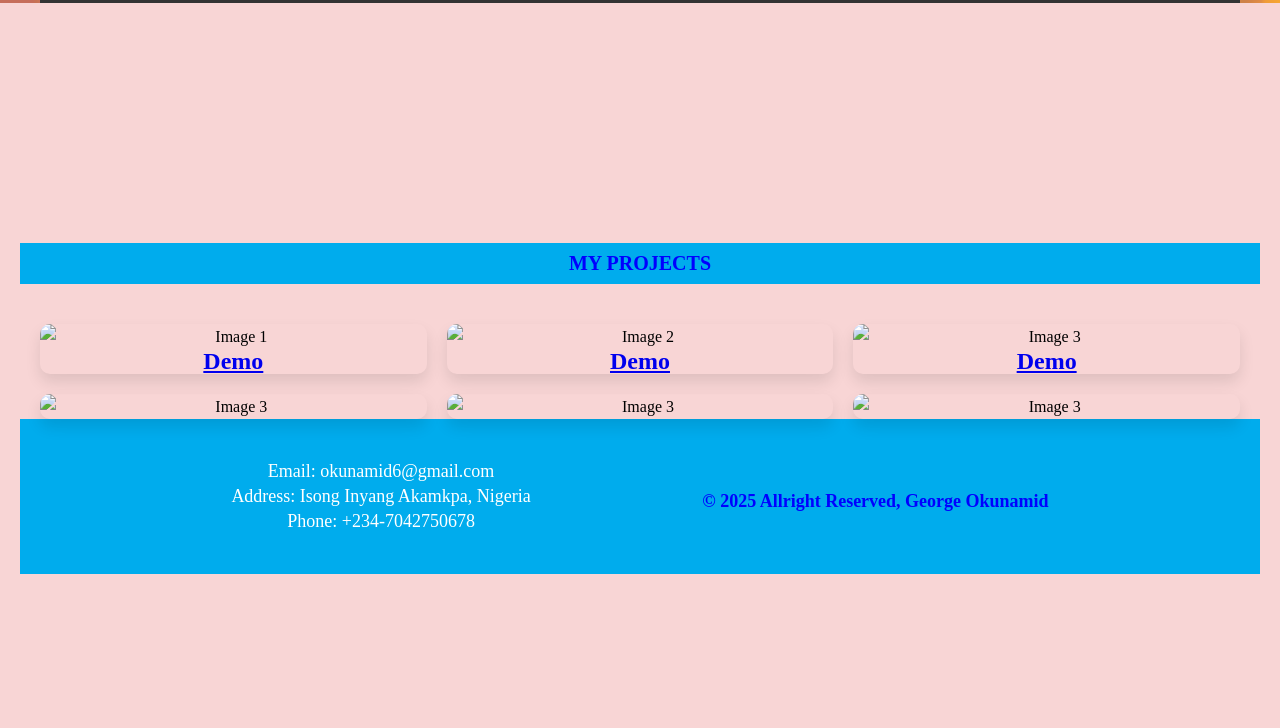
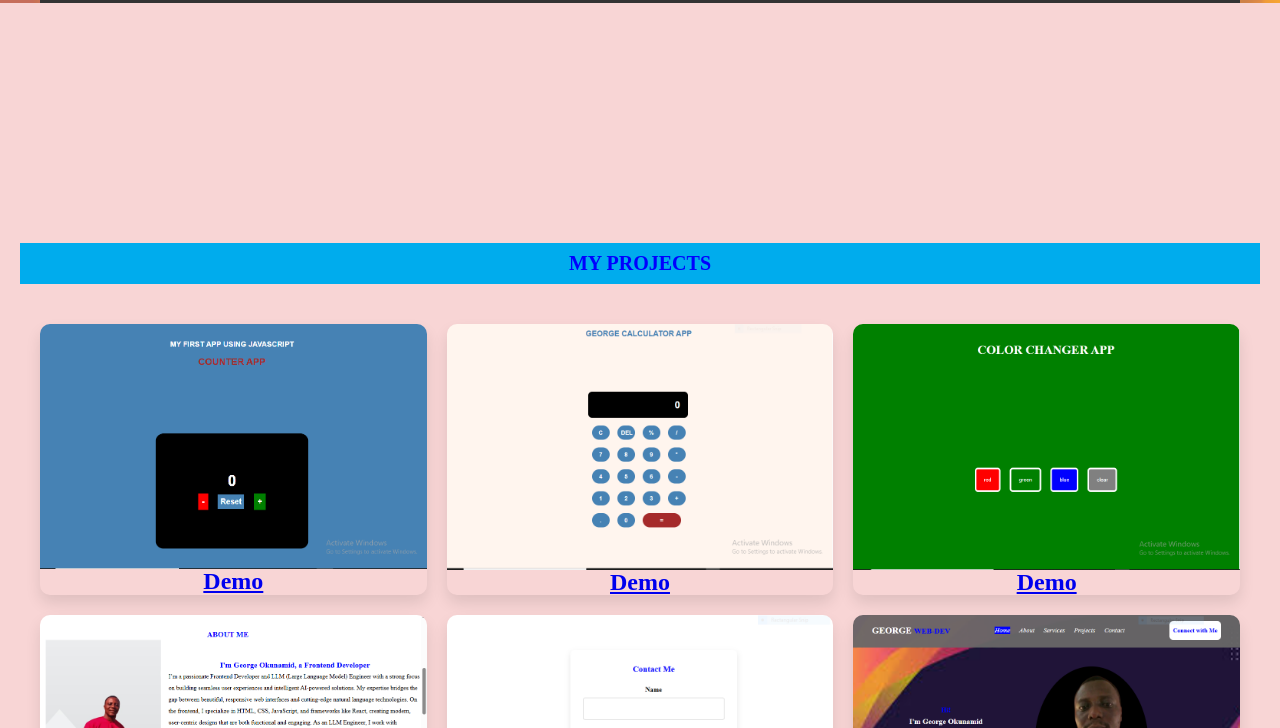
Before and after one commit to georgetech25/job-search, a plain HTML site: page project.html in a window 1280 px wide. Shown: the part 72-800 px from the top of the page. Drawn offline with Linux system fonts and the light colour scheme; files whose address does not match are found by name.

Commit message:
Update project.html

```diff
--- a/project.html
+++ b/project.html
@@ -43,27 +43,27 @@
         <h1>MY PROJECTS</h1>
         <div class="gallery">
             <div class="gallery-item">
-                <img src="images/counter app.PNG" alt="Image 1">
+                <img src="counter app.PNG" alt="Image 1">
                 <h2><a href="https://georgetech25.github.io/counter/" target="_blang" noopener noreferrer>Demo</a></h2>
             </div>
             <div class="gallery-item">
-                <img src="images/calculator.PNG" alt="Image 2">
+                <img src="calculator.PNG" alt="Image 2">
                 <h2><a href="https://georgetech25.github.io/calculator/"target="_blang" noopener noreferrer>Demo</a></h2>
             </div>
             <div class="gallery-item">
-                <img src="images/color changer.PNG" alt="Image 3">
+                <img src="color changer.PNG" alt="Image 3">
                 <h2><a href="https://georgetech25.github.io/coclor_changer/"target="_blang" noopener noreferrer>Demo</a></h2>
             </div>
             <div class="gallery-item">
-                <img src="images/about page.PNG" alt="Image 3">
+                <img src="about page.PNG" alt="Image 3">
 
             </div>
             <div class="gallery-item">
-                <img src="images/form.PNG" alt="Image 3">
+                <img src="form.PNG" alt="Image 3">
 
             </div>
             <div class="gallery-item">
-                <img src="images/hero-section.PNG" alt="Image 3">
+                <img src="hero-section.PNG" alt="Image 3">
 
             </div>
 
```
